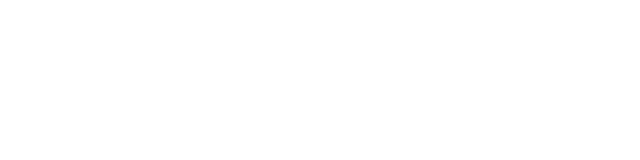
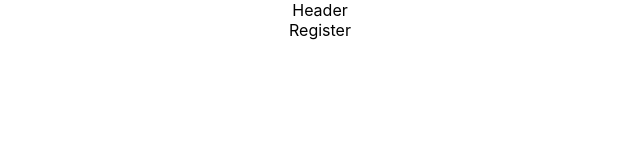
Before and after one commit to miluckshan-j/asl-game-app-frontend, a React (Create React App) app: page / in a window 1280 px wide. Shown: the top 160 px of the page, without its empty margins (320-960 px from the left). Built offline with nearby package versions, Linux system fonts and the light colour scheme.

Commit message:
add routes to screens

```diff
--- a/package.json
+++ b/package.json
@@ -12,6 +12,7 @@
     "@types/react-dom": "^18.0.5",
     "react": "^18.1.0",
     "react-dom": "^18.1.0",
+    "react-router-dom": "^6.3.0",
     "react-scripts": "5.0.1",
     "typescript": "^4.7.2",
     "web-vitals": "^2.1.4"
--- a/src/App.tsx
+++ b/src/App.tsx
@@ -1,8 +1,32 @@
 import React from "react";
+import { BrowserRouter, Route, Routes } from "react-router-dom";
 import "./App.css";
 
+// Screens
+import Home from "./screens/Home";
+import Learn from "./screens/Learn";
+import Login from "./screens/Login";
+import Register from "./screens/Register";
+import Settings from "./screens/Settings";
+
+// Components
+import Header from "./components/Header";
+
 function App() {
-  return <div className="App"></div>;
+  return (
+    <div className="App">
+      <BrowserRouter>
+        <Header />
+        <Routes>
+          <Route path="/" element={<Register />} />
+          <Route path="login" element={<Login />} />
+          <Route path="home" element={<Home />} />
+          <Route path="learn" element={<Learn />} />
+          <Route path="settings" element={<Settings />} />
+        </Routes>
+      </BrowserRouter>
+    </div>
+  );
 }
 
 export default App;
```
Also changed, not shown: 1 other file (tests, documents, lock files or other folders).
